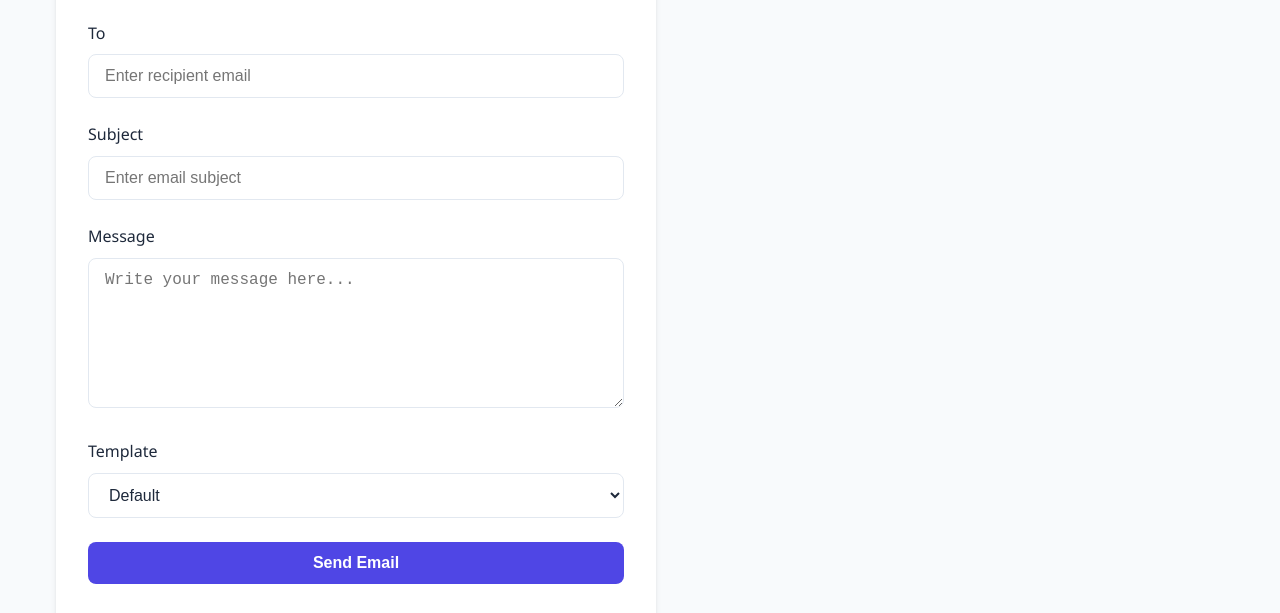
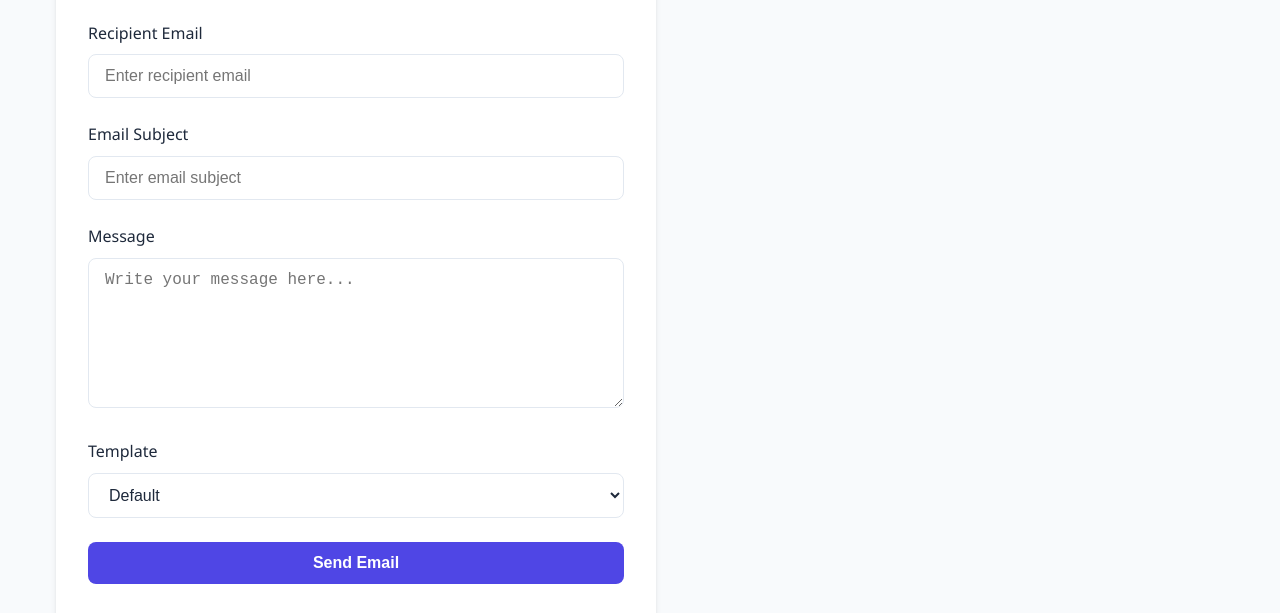
Before and after one commit to swndyyy/Email-NodeMailer, a website: page public/index.html in a window 1280 px wide. Shown: the part 180-793 px from the top of the page. Drawn offline with Linux system fonts and the light colour scheme.

Commit message:
📧 EMAIL SENDER

```diff
--- a/public/index.html
+++ b/public/index.html
@@ -440,11 +440,11 @@
                 <h2><i class="fas fa-paper-plane"></i> Send Email</h2>
                 <form id="emailForm">
                     <div class="form-group">
-                        <label for="to">To</label>
+                        <label for="to">Recipient Email</label>
                         <input type="email" id="to" name="to" placeholder="Enter recipient email" required>
                     </div>
                     <div class="form-group">
-                        <label for="subject">Subject</label>
+                        <label for="subject">Email Subject</label>
                         <input type="text" id="subject" name="subject" placeholder="Enter email subject" required>
                     </div>
                     <div class="form-group">
```
